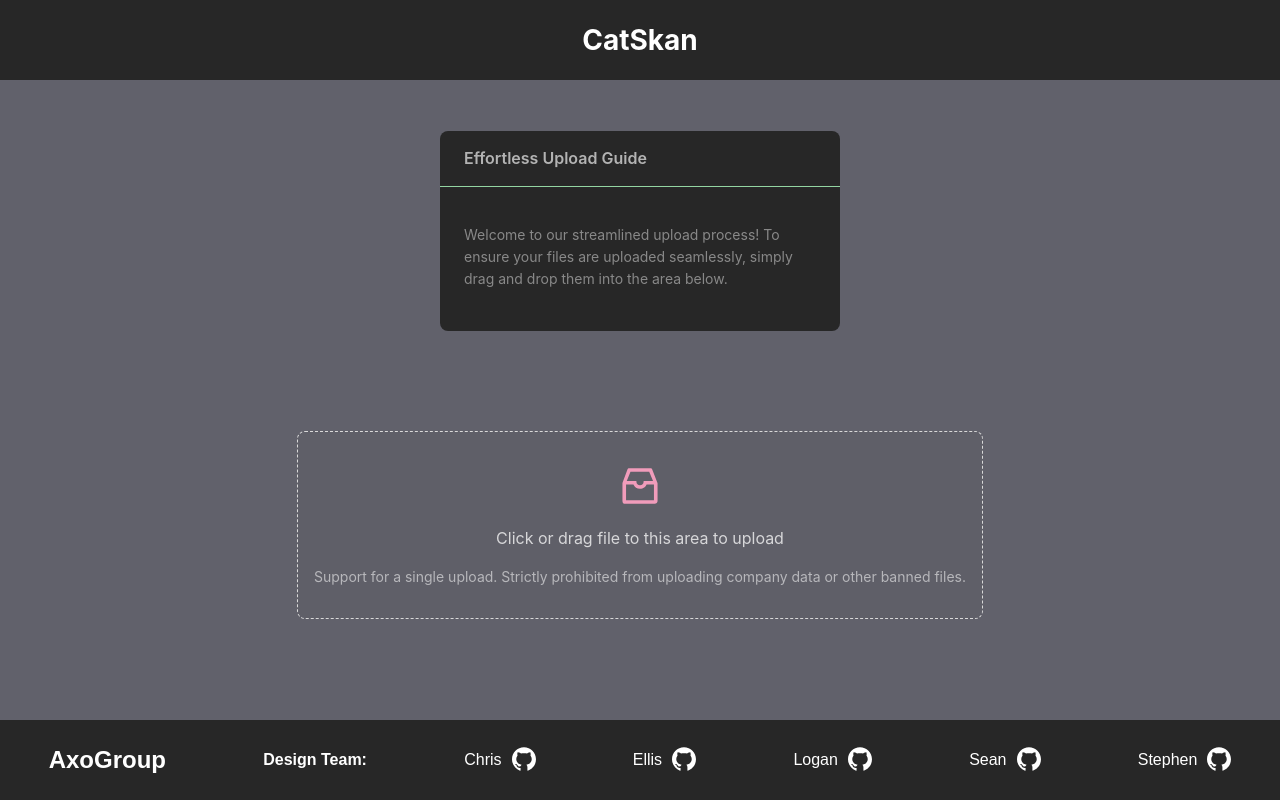
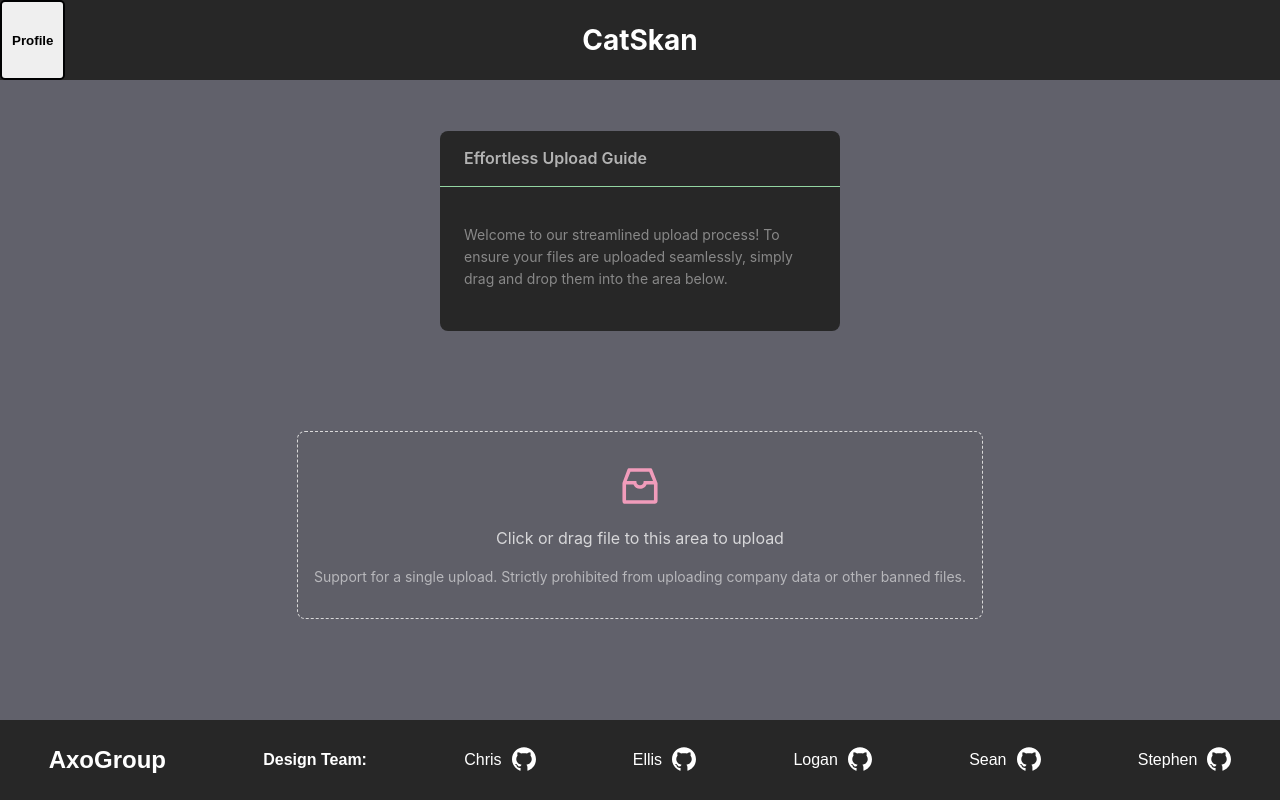
Before and after one commit to AxoGroup/AxoScan, a React (Vite) app: page / in a window 1280 px wide. Built offline with nearby package versions, Linux system fonts and the light colour scheme; sample sign-in values are in the browser's storage.

Commit message:
added and styled profile button on mainpage

```diff
--- a/src/components/Home.jsx
+++ b/src/components/Home.jsx
@@ -7,14 +7,20 @@ import Footer from './Footer';
 import UploadButton from './UploadButton';
 import Pie from './Pie';
 import ProgressBar from './ProgressBar';
+import { useNavigate } from 'react-router-dom';
 
 export default function Home() {
   const [hasUploaded, setHasUploaded] = useState(false);
   const [lineItems, setLineItems] = useState([]);
   const total = lineItems.reduce((acc, curr) => acc + curr.value, 0);
+  const navigate = useNavigate();
   return (
     <div className="home-container">
-      <TitleHeader className="header" />
+      <div className="header-container">
+        <button type="button" className="alr-reg-btn2" onClick={() => navigate('/profile')}>Profile</button>
+        <TitleHeader className="header" />
+      </div>
+
 
       {hasUploaded ? (
         <>
--- a/src/styles/Home.css
+++ b/src/styles/Home.css
@@ -7,8 +7,19 @@
   width: 100%;
 }
 
+.header-container {
+  display: flex;
+  align-items: center;
+  position: relative;
+  width: 100%;
+  justify-content: space-between;
+  height: 80px;
+}
+
 .header {
   align-self: flex-start;
+  flex-grow: 1;
+  z-index: 1;
 }
 
 .progress-container {
@@ -22,3 +33,19 @@
   left: 0;
   width: 100%;
 }
+
+
+
+.alr-reg-btn2 {
+  margin-top: .25em;
+  margin-bottom: .25em;
+  background-color: '#272727';
+  color: 'white';
+  border: .2em solid #000102; /* No border */
+  border-radius: 5px;
+  padding: 10px 10px;
+  font-weight: bold;
+  position: absolute;
+  z-index: 2;
+  height: 100%;
+}
```
